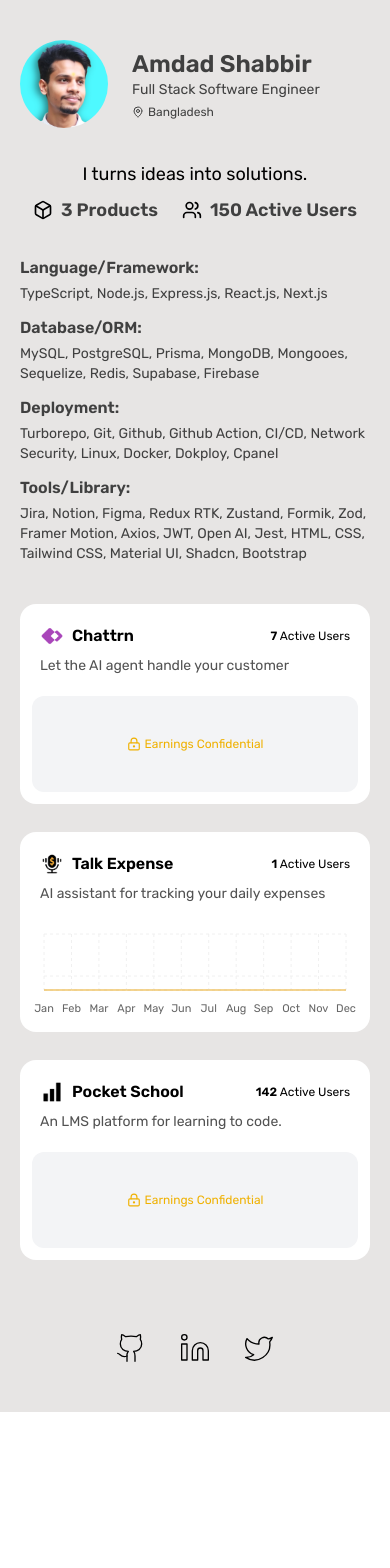
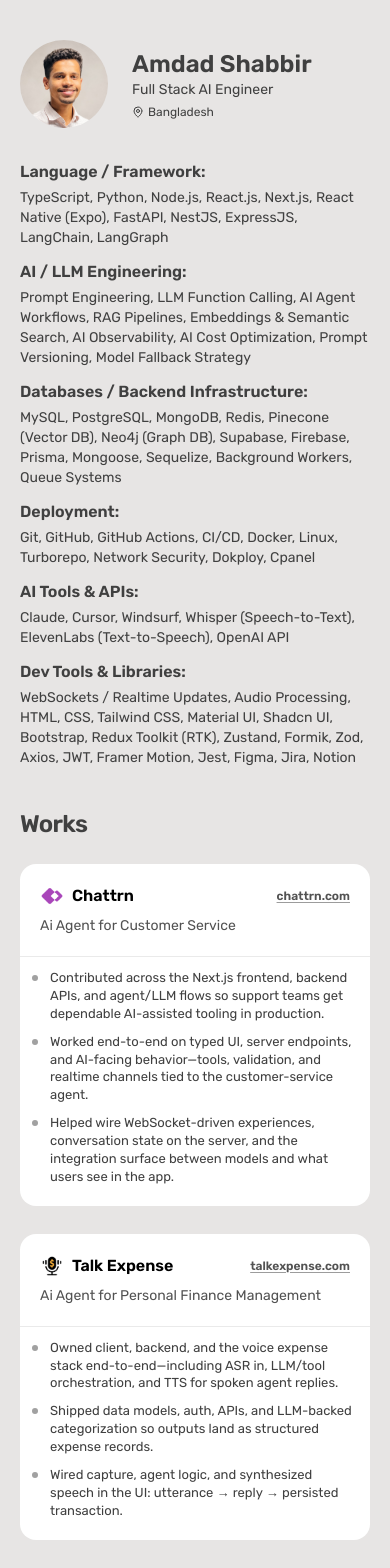
Before and after one commit to Shabbir-Building/whatibuilding, a Next.js app in the folder apps/web/: page / in a window 390 px wide. Shown: the top 1568 px of the page. Before the commit the page ends 1412 px from the top, so only its background shows below. Built offline with nearby package versions, Linux system fonts and the light colour scheme.

Commit message:
Update developer skills, product descriptions, and improve layout for responsiveness

```diff
--- a/apps/web/app/(marketing)/components/DeveloperInfo.tsx
+++ b/apps/web/app/(marketing)/components/DeveloperInfo.tsx
@@ -5,10 +5,10 @@
 import DeveloperSocialLinks from "./DeveloperSocialLinks";
 
 export default function DeveloperInfo() {
-  const profileImage = "/profile-image.png";
+  const profileImage = "/profile-image.jpg";
 
   return (
-    <div className="pt-10 md:py-16 w-full md:w-[33%] flex flex-col gap-8 md:gap-10">
+    <div className="pt-10 md:py-16 w-full md:w-[42%] md:min-h-0 md:shrink-0 md:overflow-y-auto md:overscroll-contain scrollbar-hide md:pr-3 flex flex-col gap-8 md:gap-6">
       {/* Profile Section */}
       <div className="flex flex-row gap-6 md:flex-col items-center md:items-start">
         <Image
@@ -23,7 +23,7 @@
             Amdad Shabbir
           </h1>
           <p className="text-sm md:text-xl text-neutral-700">
-            Full Stack Software Engineer
+            Full Stack AI Engineer
           </p>
 
           <Link
@@ -38,7 +38,7 @@
       </div>
 
       {/* Bio & Stats */}
-      <div className="space-y-2 flex flex-col items-center md:items-start">
+      {/* <div className="space-y-2 flex flex-col items-center md:items-start">
         <p className="text-lg md:text-xl">I turns ideas into solutions.</p>
 
         <div className="flex items-center gap-6 text-lg">
@@ -55,7 +55,7 @@
             </span>
           </div>
         </div>
-      </div>
+      </div> */}
 
       {/* Skills Section */}
       <div className="flex flex-col gap-3">
--- a/apps/web/app/(marketing)/components/ProductList/ProductCard.tsx
+++ b/apps/web/app/(marketing)/components/ProductList/ProductCard.tsx
@@ -12,57 +12,111 @@
 } from "@whatibuilding/components";
 import { ProductHoverCard } from "./ProductHoverCard";
 
+const SHOW_CARD_ANALYTICS_AND_HOVER = false;
+
+function siteHostnameFromProductLink(href: string): string {
+  try {
+    return new URL(href).hostname.replace(/^www\./i, "");
+  } catch {
+    return "";
+  }
+}
+
+function CardBody({ product }: ProductCardProps) {
+  return (
+    <div className="w-full border-t border-neutral-200/80 px-3 pb-2 pt-3">
+      <ul
+        className="space-y-2.5"
+        aria-label="My responsibilities on this project"
+      >
+        {product.responsibilityBullets.map((line, i) => (
+          <li
+            key={i}
+            className="flex gap-3 text-[13px] leading-snug text-neutral-700 md:text-sm md:leading-relaxed"
+          >
+            <span
+              className="mt-1.5 h-1.5 w-1.5 shrink-0 rounded-full bg-neutral-400"
+              aria-hidden
+            />
+            <span className="min-w-0">{line}</span>
+          </li>
+        ))}
+      </ul>
+    </div>
+  );
+}
+
 const ProductCard = ({ product }: ProductCardProps) => {
-  return (
-    <HoverCard openDelay={100} closeDelay={50}>
-      <HoverCardTrigger asChild>
-        <div className="bg-white w-full max-w-120 rounded-2xl pb-3 overflow-visible h-fit flex flex-col">
+  const siteLabel = siteHostnameFromProductLink(product.productLink);
+
+  const cardHeaderLink = (
     <Link
       href={product.productLink}
       target="_blank"
-            className="group block p-5 w-full rounded-2xl hover:scale-103 hover:bg-neutral-300 transition"
+      className="group block w-full rounded-2xl p-5 transition hover:scale-103 hover:bg-neutral-300 hover:decoration-neutral-800"
     >
-            <div className="flex justify-between items-center">
-              <div className="flex items-center gap-2">
+      <div className="flex min-w-0 items-center justify-between gap-2">
+        <div className="flex min-w-0 items-center gap-2">
           <Image
             alt="product-image"
             src={product.imageSrc}
             width={24}
             height={24}
-                  className="group-hover:-rotate-12 group-hover:scale-110 transition-transform rounded-md"
+            className="shrink-0 rounded-md transition-transform group-hover:-rotate-12 group-hover:scale-110"
           />
-                <h2 className="text-md font-semibold">{product.name}</h2>
+          <h2 className="text-md font-semibold truncate">{product.name}</h2>
         </div>
 
-              <span className="text-xs">
-                <span className="font-semibold">{product.activeUsers}</span>{" "}
-                Active Users
+        {siteLabel ? (
+          <span className="shrink-0 text-xs text-neutral-600">
+            <span className="font-semibold underline decoration-neutral-500/70 underline-offset-2">
+              {siteLabel}
             </span>
+          </span>
+        ) : null}
       </div>
-            <p className="text-sm text-neutral-600 mt-2">
-              {product.description}
-            </p>
+      <p className="mt-2 text-sm text-neutral-600">{product.description}</p>
     </Link>
+  );
 
+  const analyticsSlot = SHOW_CARD_ANALYTICS_AND_HOVER ? (
+    <>
       {(product.earningsStatus === EARNINGS_STATUS.EARNINGS ||
         product.earningsStatus === EARNINGS_STATUS.NO_EARNINGS) && (
         <IncomeChart earningsData={product.earningsData ?? []} />
       )}
       {product.earningsStatus === EARNINGS_STATUS.CONFIDNETIALS && (
         <div className="px-3">
-              <div className="bg-gray-100 h-24 text-yellow-500 rounded-xl p-4 text-xs w-full flex justify-center items-center">
+          <div className="flex h-24 w-full items-center justify-center rounded-xl bg-gray-100 p-4 text-xs text-yellow-500">
             <LockKeyhole size={14} className="mr-1" /> Earnings Confidential
           </div>
         </div>
       )}
+    </>
+  ) : (
+    <CardBody product={product} />
+  );
+
+  const cardInner = (
+    <div className="flex h-fit w-full max-w-120 flex-col overflow-visible rounded-2xl bg-white pb-3">
+      {cardHeaderLink}
+      {analyticsSlot}
     </div>
-      </HoverCardTrigger>
-      <HoverCardContent className="w-full border-none min-w-87 max-w-87 md:min-w-114 md:max-w-114 h-fit overflow-y-auto shadow-lg">
+  );
+
+  if (SHOW_CARD_ANALYTICS_AND_HOVER) {
+    return (
+      <HoverCard openDelay={100} closeDelay={50}>
+        <HoverCardTrigger asChild>{cardInner}</HoverCardTrigger>
+        <HoverCardContent className="h-fit w-full max-w-87 min-w-87 overflow-y-auto border-none shadow-lg md:max-w-114 md:min-w-114">
           <HoverCardArrow className="fill-white" />
           <ProductHoverCard product={product} />
         </HoverCardContent>
       </HoverCard>
     );
+  }
+
+  return cardInner;
 };
 
 export default ProductCard;
--- a/apps/web/app/(marketing)/components/ProductList/constants.ts
+++ b/apps/web/app/(marketing)/components/ProductList/constants.ts
@@ -76,8 +76,13 @@
       "Jira",
     ],
     imageSrc: "/chattrn.png",
-    description: "Let the AI agent handle your customer",
-    activeUsers: 7,
+    description: "Ai Agent for Customer Service",
+    responsibilityBullets: [
+      "Contributed across the Next.js frontend, backend APIs, and agent/LLM flows so support teams get dependable AI-assisted tooling in production.",
+      "Worked end-to-end on typed UI, server endpoints, and AI-facing behavior—tools, validation, and realtime channels tied to the customer-service agent.",
+      "Helped wire WebSocket-driven experiences, conversation state on the server, and the integration surface between models and what users see in the app.",
+    ] as const,
+    // activeUsers: 7,
     earningsStatus: EARNINGS_STATUS.CONFIDNETIALS,
     workType: WORK_TYPE.TEAM,
     contributionText: CONTRIBUTION_TEXT[WORK_TYPE.TEAM],
@@ -88,8 +93,13 @@
     githubLink: "https://github.com/Shabbir-Building/talkexpense",
     techStack: [],
     imageSrc: "/talk-expense.png",
-    description: "AI assistant for tracking your daily expenses",
-    activeUsers: 1,
+    description: "Ai Agent for Personal Finance Management",
+    responsibilityBullets: [
+      "Owned client, backend, and the voice expense stack end-to-end—including ASR in, LLM/tool orchestration, and TTS for spoken agent replies.",
+      "Shipped data models, auth, APIs, and LLM-backed categorization so outputs land as structured expense records.",
+      "Wired capture, agent logic, and synthesized speech in the UI: utterance → reply → persisted transaction.",
+    ] as const,
+    // activeUsers: 1,
     earningsStatus: EARNINGS_STATUS.NO_EARNINGS,
     earningsData: monthlyZeroIncomeData,
     workType: WORK_TYPE.SOLO,
@@ -108,8 +118,13 @@
       "Figma",
     ],
     imageSrc: "/pocketschool.png",
-    description: "An LMS platform for learning to code.",
-    activeUsers: 142,
+    description: "Platform for SWE Fundamentals",
+    responsibilityBullets: [
+      "Contributed on the frontend only—shipping course flows, lesson UI, and state-heavy screens in React with Tailwind and Redux.",
+      "Implemented React Hook Form + Zod flows, accessible layouts, and responsive views matched to Figma while coordinating with the team’s API contracts.",
+      "Focused my work in the shared web client—reviews, refactors, and features stayed on the FE layer while teammates owned services and data.",
+    ] as const,
+    // activeUsers: 142,
     earningsStatus: EARNINGS_STATUS.CONFIDNETIALS,
     workType: WORK_TYPE.TEAM,
     contributionText: CONTRIBUTION_TEXT[WORK_TYPE.TEAM],
--- a/apps/web/app/(marketing)/components/ProductList/index.tsx
+++ b/apps/web/app/(marketing)/components/ProductList/index.tsx
@@ -3,10 +3,17 @@
 
 export default function ProductList() {
   return (
-    <div className="w-full md:py-16 md:w-[67%] max-w-240 grid grid-cols-1 md:grid-cols-2 gap-7 content-start md:h-screen md:overflow-y-auto md:pb-32 scrollbar-hide md:p-3 items-start">
-      {productList.map((product) => (
-        <ProductCard key={product.name} product={product} />
-      ))}
+    <div className="flex w-full max-w-240 flex-col gap-6 md:h-full md:min-h-0 md:w-[58%] md:gap-8 md:overflow-y-auto md:p-3 md:py-16 md:pb-32 scrollbar-hide">
+      <h2 className="text-2xl font-semibold tracking-tight text-neutral-700 md:text-3xl">
+        Works
+      </h2>
+      <div className="columns-1 [column-gap:1.75rem] md:columns-2">
+        {productList.map((product) => (
+          <div key={product.name} className="mb-7 break-inside-avoid">
+            <ProductCard product={product} />
+          </div>
+        ))}
+      </div>
     </div>
   );
 }
--- a/apps/web/app/(marketing)/components/ProductList/types.ts
+++ b/apps/web/app/(marketing)/components/ProductList/types.ts
@@ -12,8 +12,9 @@
   githubLink?: string;
   techStack?: string[];
   description?: string;
+  responsibilityBullets: readonly [string, string, string];
   contributionText: string;
-  activeUsers: number | string;
+  activeUsers?: number | string;
   earningsData?: EarningsDatum[];
   imageSrc: string | StaticImageData;
   workType: (typeof WORK_TYPE)[keyof typeof WORK_TYPE];
--- a/apps/web/app/(marketing)/constants.ts
+++ b/apps/web/app/(marketing)/constants.ts
@@ -1,21 +1,32 @@
 export const devSkills = [
   {
-    label: "Language/Framework:",
-    value: "TypeScript, Node.js, Express.js, React.js, Next.js",
+    label: "Language / Framework:",
+    value:
+      "TypeScript, Python, Node.js, React.js, Next.js, React Native (Expo), FastAPI, NestJS, ExpressJS, LangChain, LangGraph",
   },
   {
-    label: "Database/ORM:",
+    label: "AI / LLM Engineering:",
     value:
-      "MySQL, PostgreSQL, Prisma, MongoDB, Mongooes, Sequelize, Redis, Supabase, Firebase",
+      "Prompt Engineering, LLM Function Calling, AI Agent Workflows, RAG Pipelines, Embeddings & Semantic Search, AI Observability, AI Cost Optimization, Prompt Versioning, Model Fallback Strategy",
+  },
+  {
+    label: "Databases / Backend Infrastructure:",
+    value:
+      "MySQL, PostgreSQL, MongoDB, Redis, Pinecone (Vector DB), Neo4j (Graph DB), Supabase, Firebase, Prisma, Mongoose, Sequelize, Background Workers, Queue Systems",
   },
   {
     label: "Deployment:",
     value:
-      "Turborepo, Git, Github, Github Action, CI/CD, Network Security, Linux, Docker, Dokploy, Cpanel",
+      "Git, GitHub, GitHub Actions, CI/CD, Docker, Linux, Turborepo, Network Security, Dokploy, Cpanel",
   },
   {
-    label: "Tools/Library:",
+    label: "AI Tools & APIs:",
     value:
-      "Jira, Notion, Figma, Redux RTK, Zustand, Formik, Zod, Framer Motion, Axios, JWT, Open AI, Jest, HTML, CSS, Tailwind CSS, Material UI, Shadcn, Bootstrap",
+      "Claude, Cursor, Windsurf, Whisper (Speech-to-Text), ElevenLabs (Text-to-Speech), OpenAI API",
+  },
+  {
+    label: "Dev Tools & Libraries:",
+    value:
+      "WebSockets / Realtime Updates, Audio Processing, HTML, CSS, Tailwind CSS, Material UI, Shadcn UI, Bootstrap, Redux Toolkit (RTK), Zustand, Formik, Zod, Axios, JWT, Framer Motion, Jest, Figma, Jira, Notion",
   },
 ];
--- a/apps/web/app/(marketing)/page.tsx
+++ b/apps/web/app/(marketing)/page.tsx
@@ -4,7 +4,7 @@
 
 export default function LandingPage() {
   return (
-    <div className="flex flex-col justify-center px-5 md:px-22 gap-10 md:flex-row md:h-screen md:overflow-hidden">
+    <div className="flex flex-col justify-center px-5 md:px-22 gap-10 md:flex-row md:h-screen md:min-h-0 md:items-stretch md:overflow-hidden">
       <DeveloperInfo />
       <ProductList />
       <DeveloperSocialLinks className="flex md:hidden justify-center pb-12" />
```
Also changed, not shown: apps/web/public/profile-image.jpg (added), apps/web/public/profile-image.png (deleted). Lines whose indentation alone changed are shown as unchanged.
